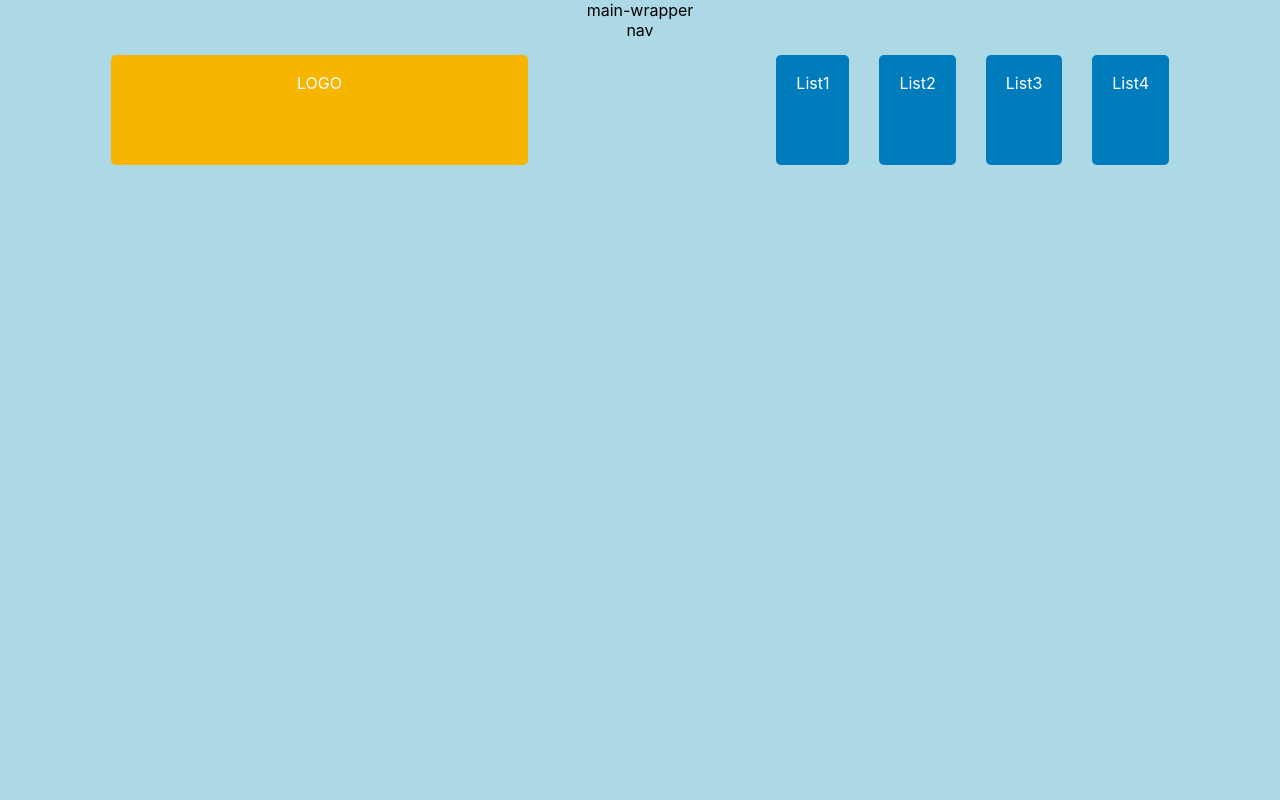
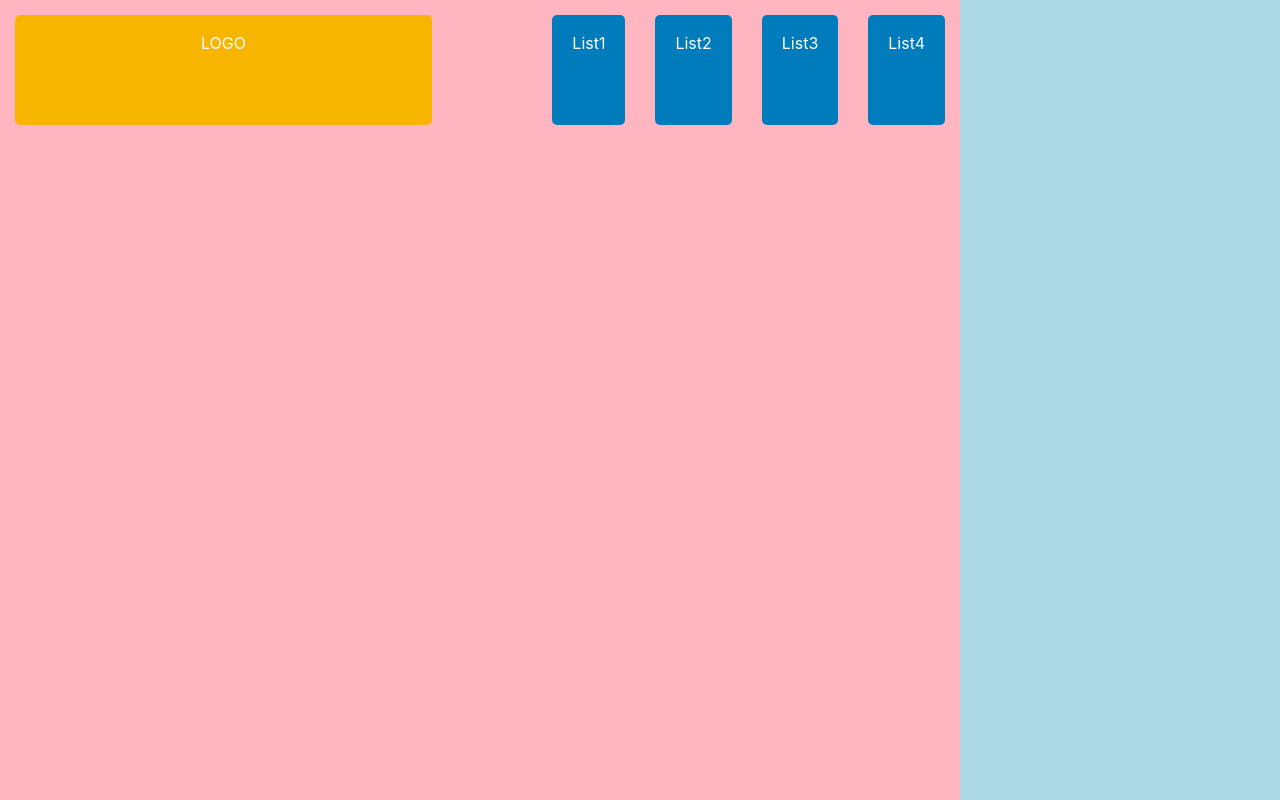
Before and after one commit to Cherry0202/Watarium, a Nuxt app: page / in a window 1280 px wide. Shown: the top 800 px of the page. Built offline with nearby package versions, Linux system fonts and the light colour scheme.

Commit message:
[update] index.vue

```diff
--- a/components/Nav.vue
+++ b/components/Nav.vue
@@ -1,6 +1,5 @@
 <template>
   <nav class="nav">
-    nav
     <ul>
       <li><a href="#">LOGO</a></li>
       <li><a href="#">List1</a></li>
--- a/layouts/Top.vue
+++ b/layouts/Top.vue
@@ -1,10 +1,10 @@
 <template>
   <div class="top-wrapper">
     <main class="main-wrapper">
-      main-wrapper
-      <Nav />
+      <div class="main-image">
+        <Nav />
+      </div>
     </main>
-    top-wrapper
   </div>
 </template>
 
@@ -25,5 +25,10 @@ export default {
     height: 1030px;
     background-color: lightblue;
   }
+  .main-image {
+    height: 1030vh;
+    width: 75vw;
+    background-color: lightpink;
+  }
 }
 </style>
```
